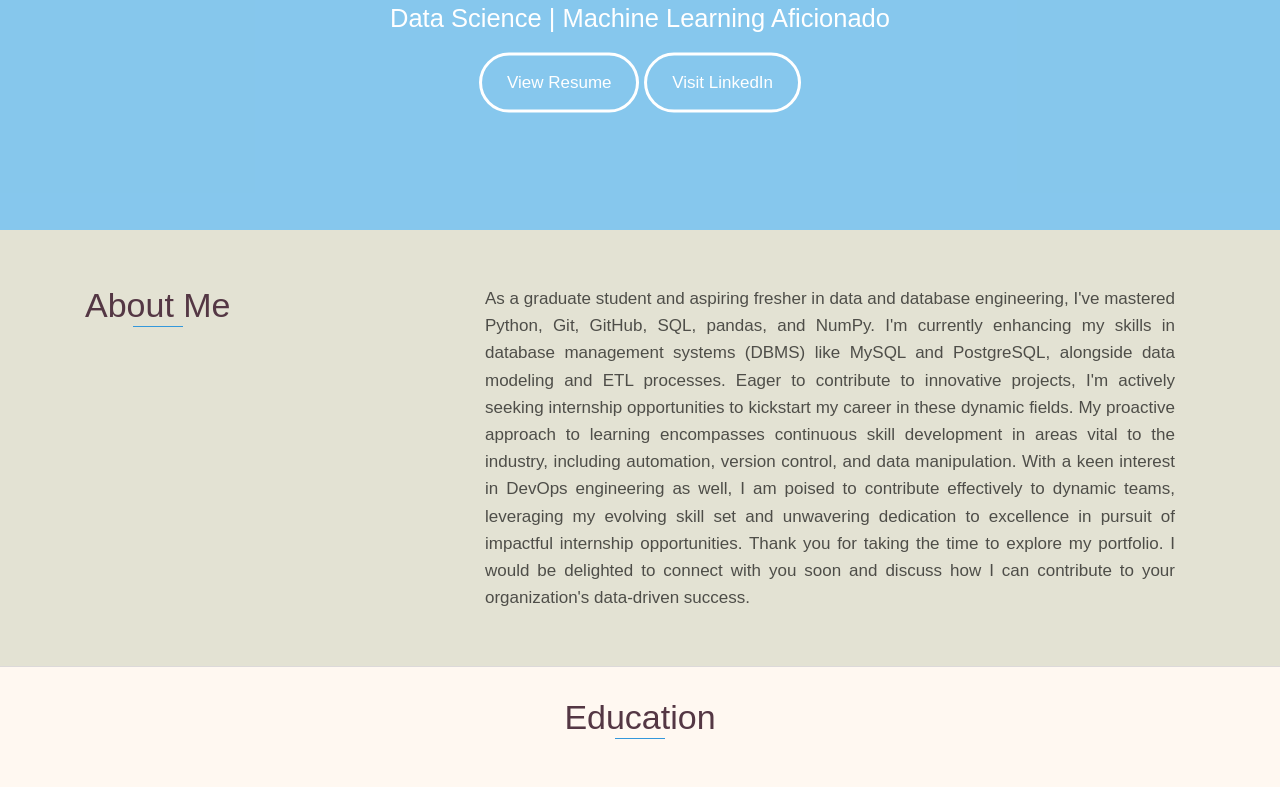
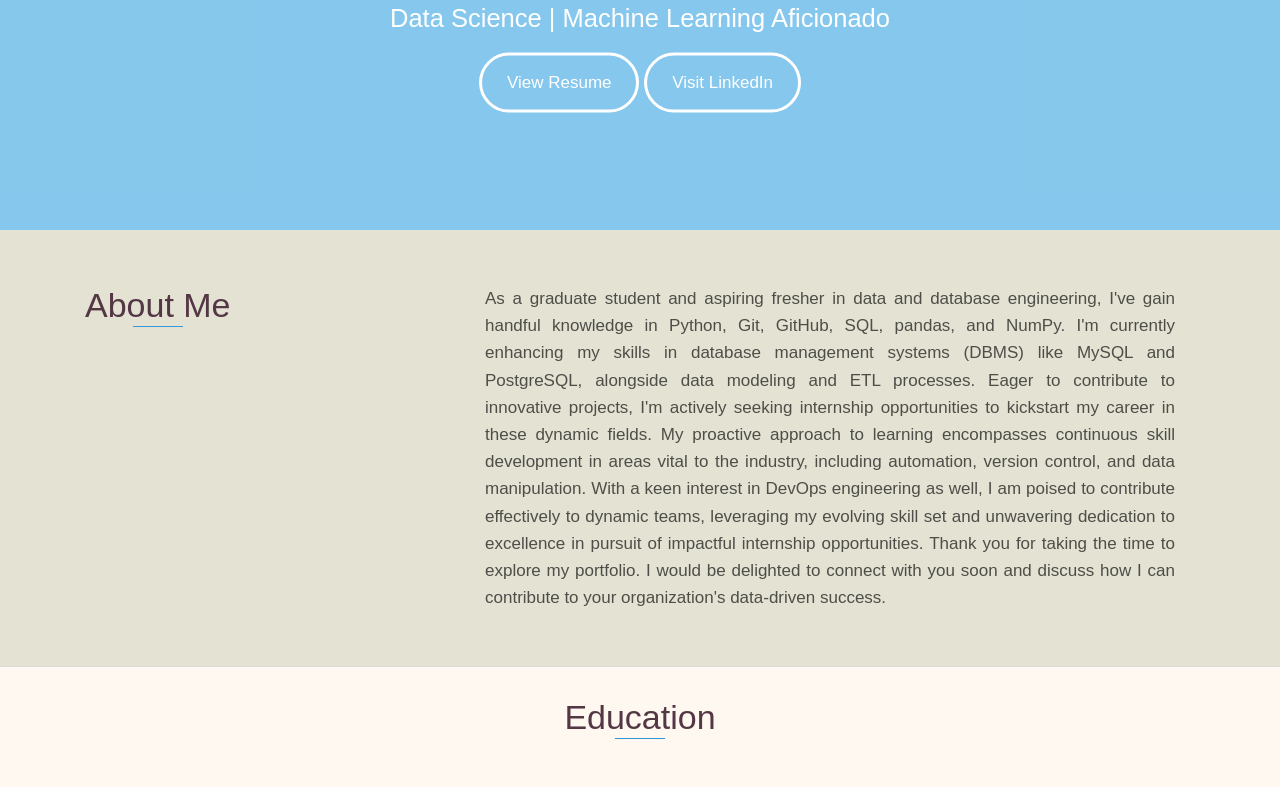
Before and after one commit to NareshPoudel1/Portfolio-NP-, a website: page index.html in a window 1280 px wide. Shown: the part 570-1357 px from the top of the page. Drawn offline with nearby package versions, Linux system fonts and the light colour scheme.

Commit message:
Update index.html
made some changes in about me description

```diff
--- a/index.html
+++ b/index.html
@@ -59,7 +59,7 @@
                 <div class="col-md-8">
                     <p style="color:rgba(0, 0, 0, 0.658)">
 
-As a graduate student and aspiring fresher in data and database engineering, I've mastered Python, Git, GitHub, SQL, pandas, and NumPy. I'm currently enhancing my skills in database management systems (DBMS) like MySQL and PostgreSQL, alongside data modeling and ETL processes. Eager to contribute to innovative projects, I'm actively seeking internship opportunities to kickstart my career in these dynamic fields.
+As a graduate student and aspiring fresher in data and database engineering, I've gain handful knowledge in  Python, Git, GitHub, SQL, pandas, and NumPy. I'm currently enhancing my skills in database management systems (DBMS) like MySQL and PostgreSQL, alongside data modeling and ETL processes. Eager to contribute to innovative projects, I'm actively seeking internship opportunities to kickstart my career in these dynamic fields.
 
 My proactive approach to learning encompasses continuous skill development in areas vital to the industry, including automation, version control, and data manipulation. With a keen interest in DevOps engineering as well, I am poised to contribute effectively to dynamic teams, leveraging my evolving skill set and unwavering dedication to excellence in pursuit of impactful internship opportunities.
 
```
